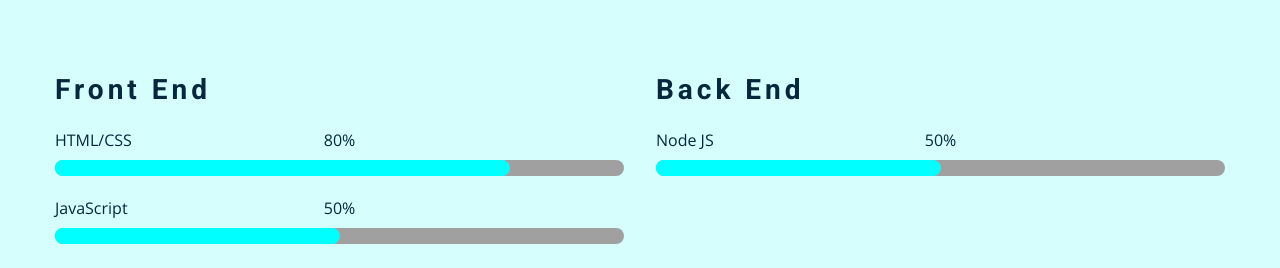
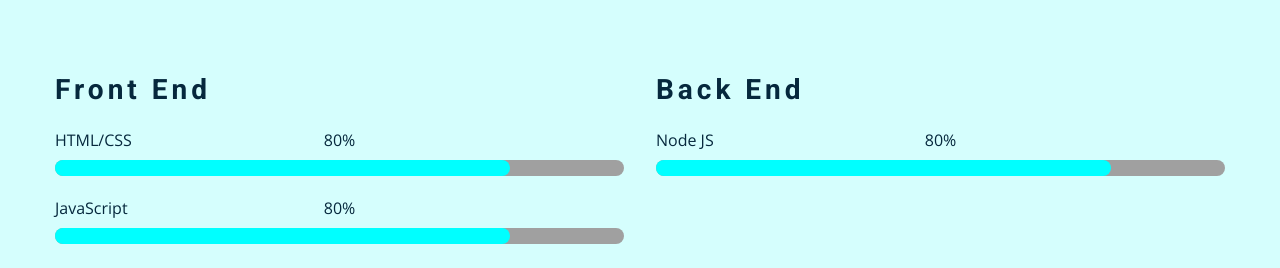
Before and after one commit to bamey1/bamey-portfolio, a React (Create React App) app: page / in a window 1280 px wide. Shown: the part 2720-2988 px from the top of the page. Built offline with nearby package versions, Linux system fonts and the light colour scheme.

Commit message:
skill value changed

```diff
--- a/src/App.css
+++ b/src/App.css
@@ -939,7 +939,7 @@ padding: 5rem 0;
   left: 0;
   background: aqua;
   height: 100%;
-  width: 50%;
+  width: 80%;
   border-radius: 0.5rem;
 }
 
--- a/src/App.js
+++ b/src/App.js
@@ -166,7 +166,7 @@ const handleSidebar=()=>{
             <div className="skill-container">
               <div className="skill-value"></div>
               <p className="skill-text">
-                50%
+                80%
               </p>
             </div>
           </div>
@@ -187,7 +187,7 @@ const handleSidebar=()=>{
             <div className="skill-container">
               <div className="skill-value"></div>
               <p className="skill-text">
-                50%
+                80%
               </p>
             </div>
           </div>
```
